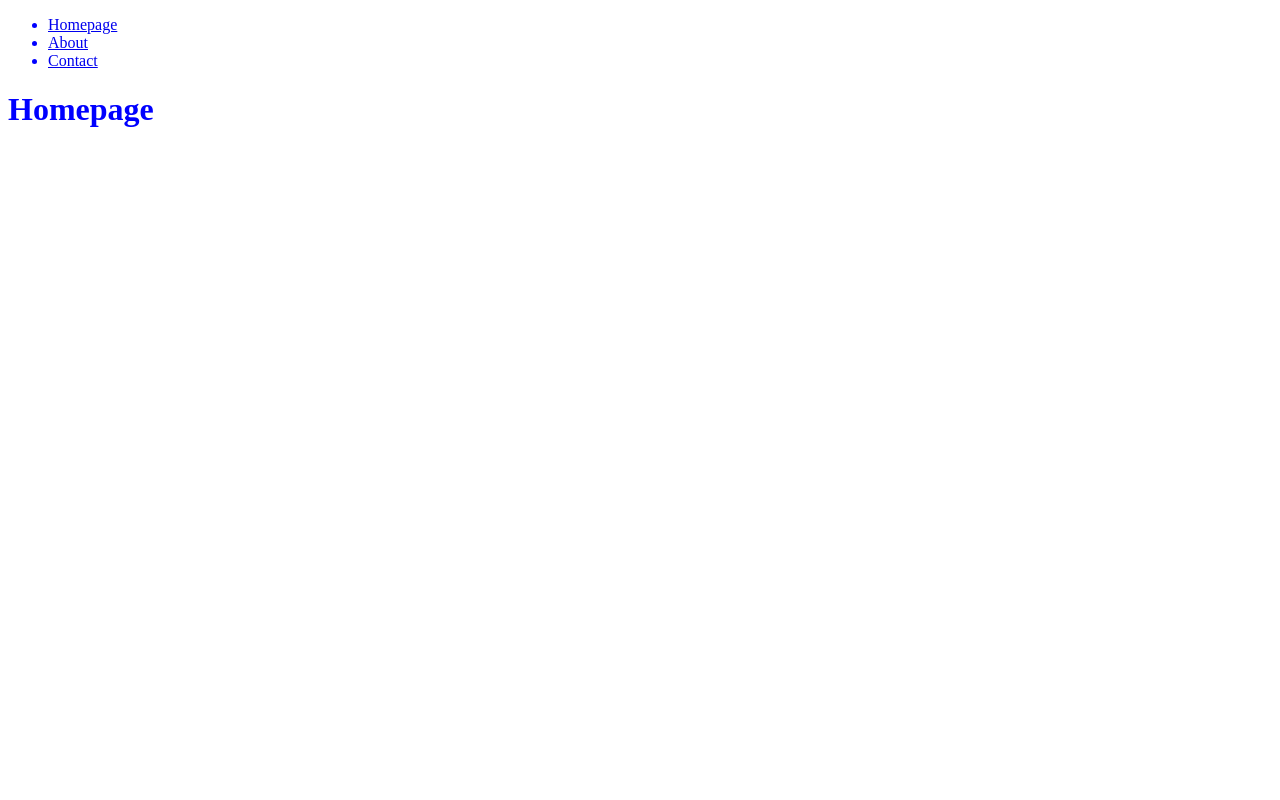
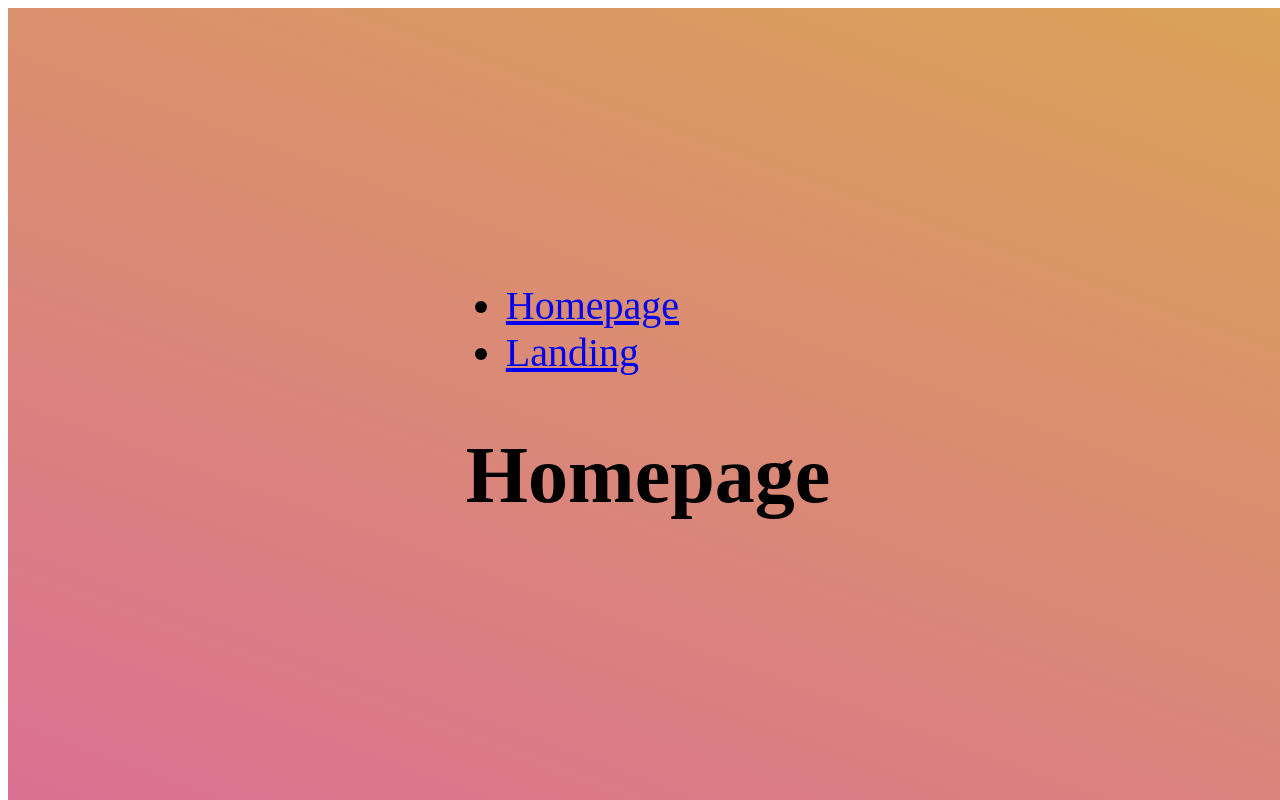
Before and after one commit to CodeBlackwell/Expose, a React app: page / in a window 1280 px wide. Built offline with nearby package versions, Linux system fonts and the light colour scheme; the HTML template or start-up script is replaced by a standard one.

Commit message:
refactored file structure. intergrated styled components successfully

```diff
--- /dev/null
+++ b/src/components/Menu/Menu.jsx
@@ -0,0 +1,22 @@
+import React, { Component } from 'react';
+import { Link } from 'react-router-dom';
+
+
+class Menu extends Component {
+    render() {
+        return (
+            <div>
+                <ul>
+                    <li>
+                        <Link to={'/'}>Homepage</Link>
+                    </li>
+                    <li>
+                        <Link to={'/landing'}>Landing</Link>
+                    </li>
+                </ul>
+            </div>
+        );
+    }
+}
+
+export default Menu;
--- a/src/containers/App/App.jsx
+++ b/src/containers/App/App.jsx
@@ -1,71 +1,11 @@
 import React, { Component } from 'react';
 import Helmet from "react-helmet";
 import { Switch, Route } from 'react-router-dom';
-import { Link } from 'react-router-dom';
-import homepageStyles from '../../../homepage.scss';
 
-class Menu extends Component {
-	render() {
-		return (
-			<div>
-				<ul>
-					<li>
-						<Link to={'/'}>Homepage</Link>
-					</li>
-					<li>
-						<Link to={'/about'}>About</Link>
-					</li>
-					<li>
-						<Link to={'/contact'}>Contact</Link>
-					</li>
-				</ul>
-			</div>
-		);
-	}
-}
+import { AppContainer } from './App.styles';
 
-
-class Homepage extends Component {
-	render() {
-		return (
-			<div className={ homepageStyles.component }>
-				<Helmet
-					title="Welcome to our Homepage"
-				/>
-				<Menu />
-				<h1>Homepage</h1>
-			</div>
-		);
-	}
-}
-
-class About extends Component {
-	render() {
-		return (
-			<div>
-				<Helmet
-					title="About us"
-				/>
-				<Menu />
-				<h1>About</h1>
-			</div>
-		);
-	}
-}
-
-class Contact extends Component {
-	render() {
-		return (
-			<div>
-				<Helmet
-					title="Contact us"
-				/>
-				<Menu />
-				<h1>Contact</h1>
-			</div>
-		);
-	}
-}
+import Homepage from '../Homepage/Homepage';
+import Landing from '../Landing/Landing';
 
 
 export default class App extends Component {
@@ -75,22 +15,21 @@ export default class App extends Component {
 
 	render() {
 		return (
-			<div>
+			<AppContainer>
 				<Helmet
 					htmlAttributes={{lang: "en", amp: undefined}} // amp takes no value
 					titleTemplate="%s | React App"
 					titleAttributes={{itemprop: "name", lang: "en"}}
 					meta={[
-						{name: "description", content: "Server side rendering example"},
+						{name: "description", content: "Server side rendering"},
 						{name: "viewport", content: "width=device-width, initial-scale=1"},
 					]}
 				/>
 				<Switch>
 					<Route exact path='/' component={ Homepage } />
-					<Route path="/about" component={ About } />
-					<Route path="/contact" component={ Contact } />
+					<Route path="/landing" component={ Landing } />
 				</Switch>
-			</div>
+			</AppContainer>
 		);
 	}
 }
--- /dev/null
+++ b/src/containers/App/App.styles.js
@@ -0,0 +1,12 @@
+import styled from 'styled-components';
+
+export const AppContainer = styled.div`
+  display: flex;
+  align-items: center;
+  justify-content: center;
+  position: fixed;
+  width: 100%;
+  height: 100%;
+  font-size: 40px;
+  background: linear-gradient(20deg, rgb(219, 112, 147), #daa357);
+`;
--- /dev/null
+++ b/src/containers/Homepage/Homepage.jsx
@@ -0,0 +1,19 @@
+import React, { Component } from 'react';
+import { Helmet } from 'react-helmet';
+import Menu from '../../components/Menu/Menu';
+
+class Homepage extends Component {
+    render() {
+        return (
+            <div>
+                <Helmet
+                    title="Welcome to our Homepage"
+                />
+                <Menu />
+                <h1>Homepage</h1>
+            </div>
+        );
+    }
+}
+
+export default Homepage;
--- /dev/null
+++ b/src/containers/Landing/Landing.jsx
@@ -0,0 +1,20 @@
+import React, { Component } from 'react';
+import { Helmet } from 'react-helmet';
+
+import Menu from '../../components/Menu/Menu';
+
+class Landing extends Component {
+    render() {
+        return (
+            <div>
+                <Helmet
+                    title="About us"
+                />
+                <Menu />
+                <h1>Landing</h1>
+            </div>
+        );
+    }
+}
+
+export default Landing;
```
Also changed, not shown: server.jsx (+4 -3 lines).
